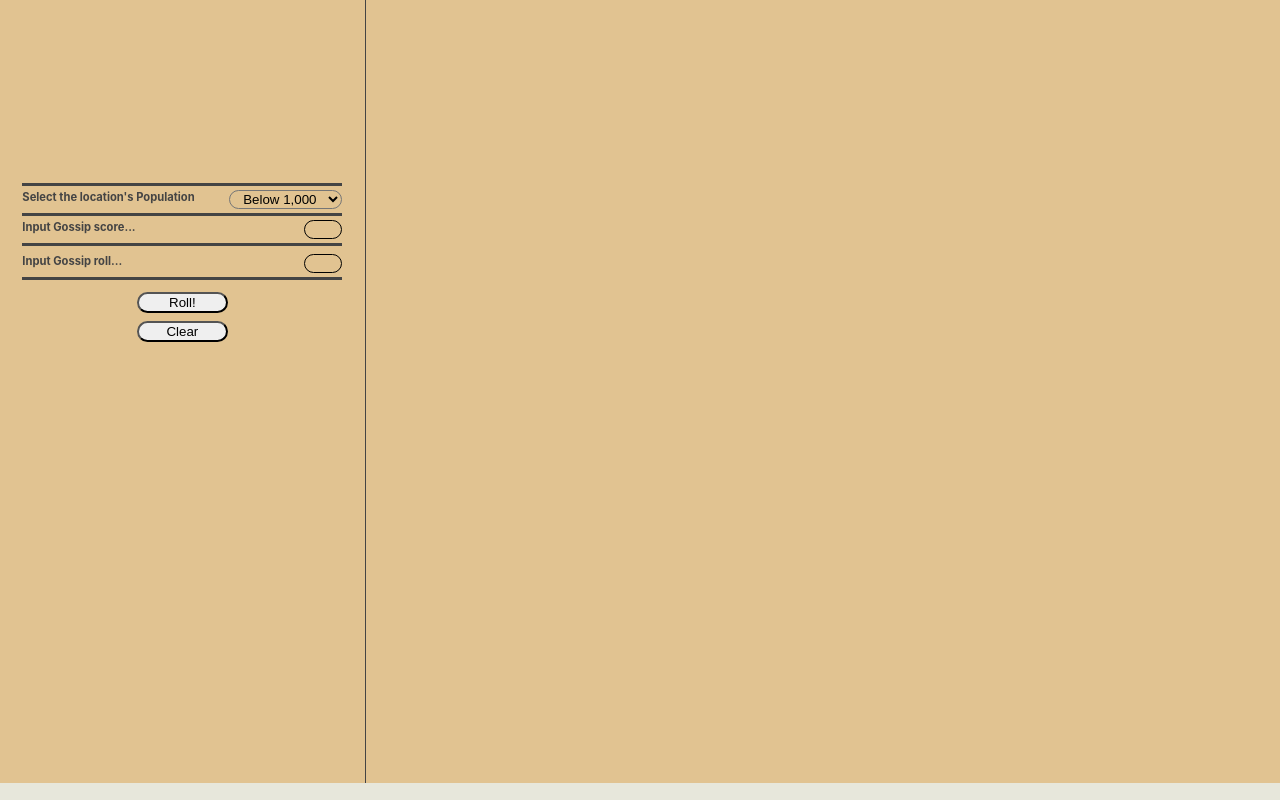
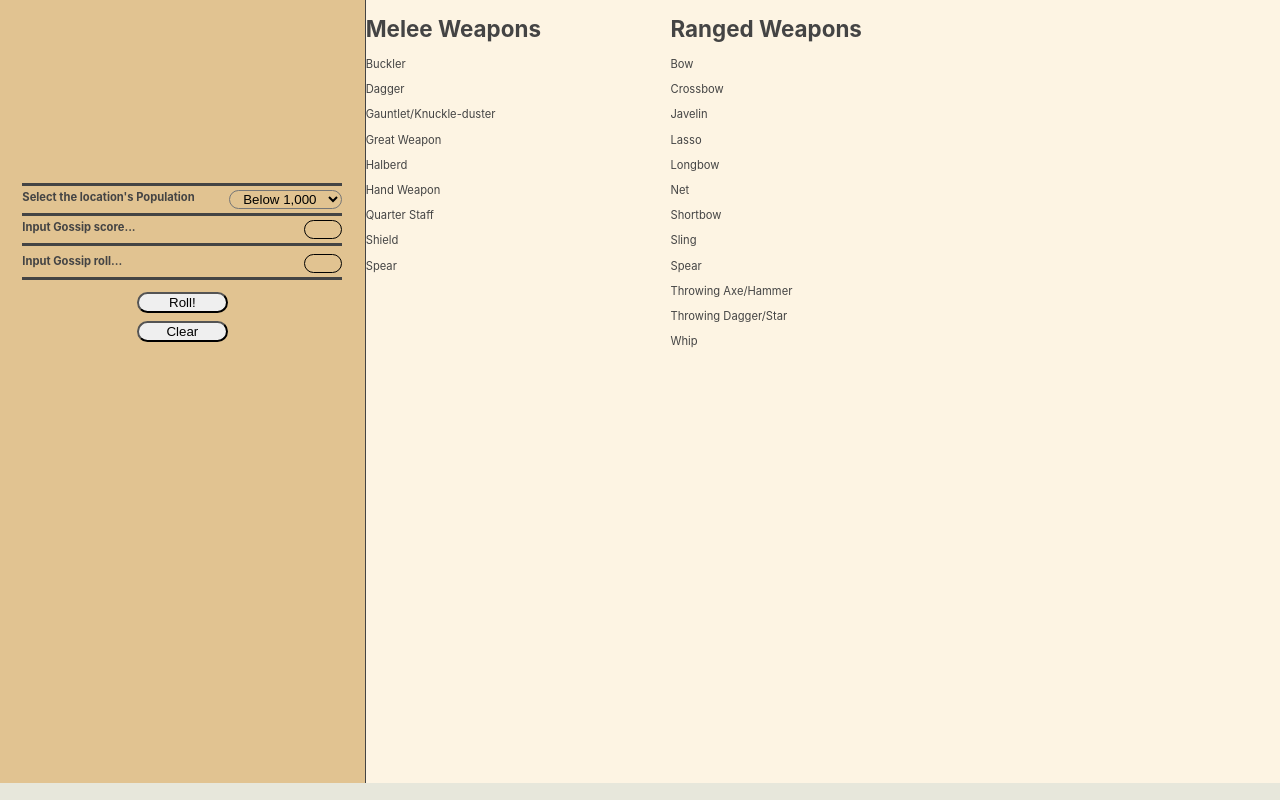
Before and after one commit to justricky21/wfrp-shoppe-generator, a React (Create React App) app: page / in a window 1280 px wide. Both pictures are taken after a click on the button "Roll!". Built offline with nearby package versions, Linux system fonts and the light colour scheme.

Commit message:
amended results form to use cards

```diff
--- a/src/components/ResultsForm.css
+++ b/src/components/ResultsForm.css
@@ -1,5 +1,7 @@
 .results {
-  background-color: #e1c391;
+  display: grid;
+  grid-template-columns: 1fr 1fr 1fr;
+  background-color: #fdf4e3;
 }
 
 /* 705446, E1C391, FDF4E3, 3C3431 */
--- a/src/components/ResultsForm.js
+++ b/src/components/ResultsForm.js
@@ -1,16 +1,16 @@
-import React from 'react'
-import './ResultsForm.css'
+import React from "react";
+import ResultsCard from "./ResultsCard";
+import "./ResultsForm.css";
 
 function ResultsForm(props) {
-    const { availableItems } = props;
-    let itemsIndex = 0;
-    return (
-        <div className='results'>
-            {availableItems.map(item => {
-                return <p key={itemsIndex++} >{item.name}</p>
-            })}
-        </div>
-    )
+  const { availableItems } = props;
+  return (
+    <div className="results">
+      {availableItems.map((group) => {
+        return <ResultsCard key={group.key} group={group} />;
+      })}
+    </div>
+  );
 }
 
-export default ResultsForm
+export default ResultsForm;
```
